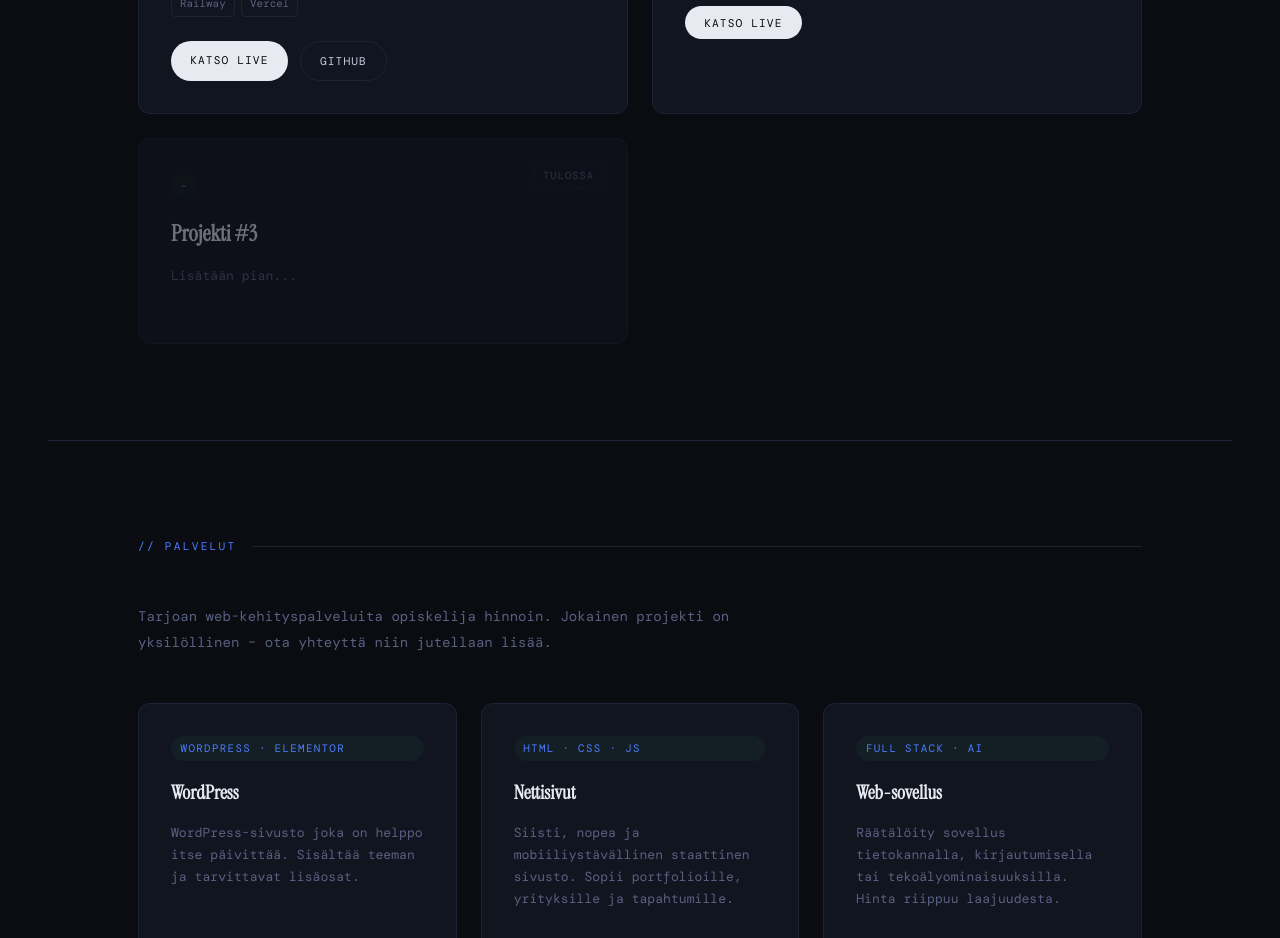
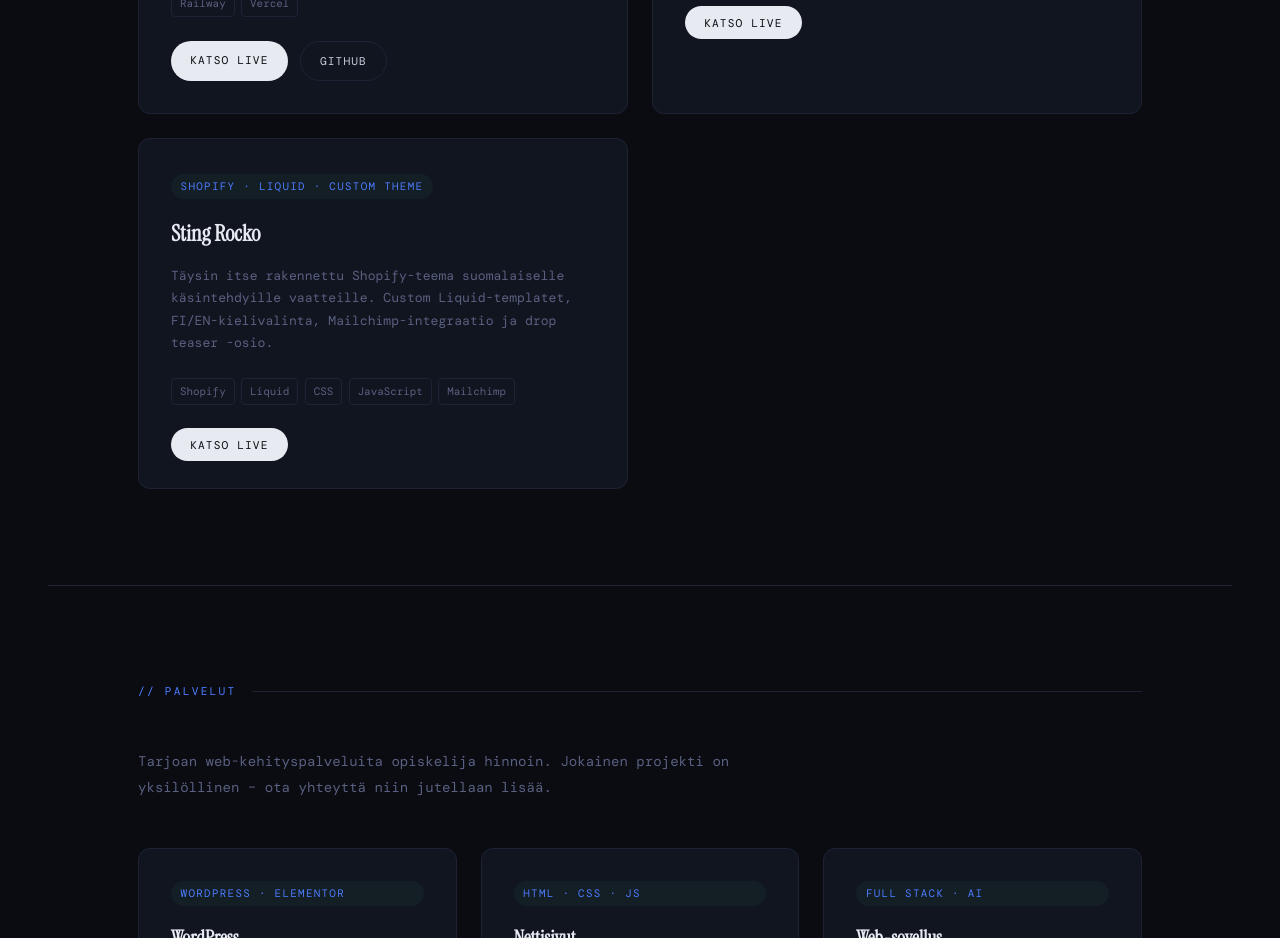
Before and after one commit to JesperK25/Portfolio-next, a Next.js app: page / in a window 1280 px wide. Shown: the part 2440-3378 px from the top of the page. Built offline with nearby package versions, Linux system fonts and the light colour scheme; a web font is replaced by a local one.

Commit message:
Add Sting Rocko project card

```diff
--- a/app/page.tsx
+++ b/app/page.tsx
@@ -315,13 +315,34 @@
             </div>
           </div>
 
-          <div className="project-card project-coming">
-            <span className="coming-badge" data-fi="Tulossa" data-en="Coming soon">Tulossa</span>
-            <span className="project-tag">–</span>
-            <h3 className="project-title" data-fi="Projekti #3" data-en="Project #3">Projekti #3</h3>
-            <p className="project-desc" data-fi="Lisätään pian..." data-en="Coming soon...">
-              Lisätään pian...
+          <div className="project-card">
+            <span className="project-tag">Shopify · Liquid · Custom Theme</span>
+            <h3 className="project-title">Sting Rocko</h3>
+            <p
+              className="project-desc"
+              data-fi="Täysin itse rakennettu Shopify-teema suomalaiselle käsintehdyille vaatteille. Custom Liquid-templatet, FI/EN-kielivalinta, Mailchimp-integraatio ja drop teaser -osio."
+              data-en="Fully custom Shopify theme built from scratch for a Finnish handmade clothing brand. Custom Liquid templates, FI/EN language switcher, Mailchimp integration and drop teaser section."
+            >
+              Täysin itse rakennettu Shopify-teema suomalaiselle käsintehdyille vaatteille. Custom
+              Liquid-templatet, FI/EN-kielivalinta, Mailchimp-integraatio ja drop teaser -osio.
             </p>
+            <div className="project-stack">
+              {['Shopify', 'Liquid', 'CSS', 'JavaScript', 'Mailchimp'].map(t => (
+                <span className="stack-tag" key={t}>{t}</span>
+              ))}
+            </div>
+            <div style={{ marginTop: '1.5rem' }}>
+              <a
+                href="https://stingrocko.com"
+                target="_blank"
+                className="btn-primary"
+                style={{ fontSize: '0.7rem', padding: '0.6rem 1.2rem' }}
+                data-fi="Katso live"
+                data-en="View live"
+              >
+                Katso live
+              </a>
+            </div>
           </div>
 
         </div>
```
